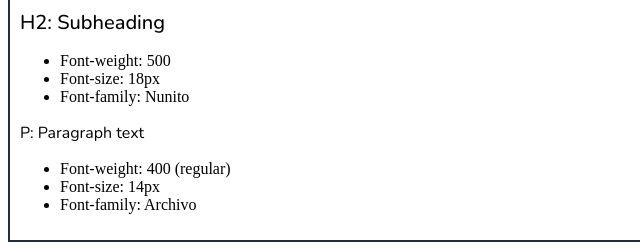
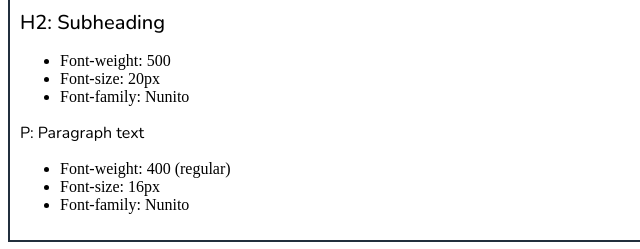
Before and after one commit to Skyfa117/ca-styleguide.github.io, a plain HTML site: page index.html in a window 1280 px wide. Shown: the part 1114-1363 px from the top of the page, 0-640 px from the left. Drawn offline with nearby package versions, Linux system fonts and the light colour scheme.

Commit message:
Update index.html

```diff
--- a/index.html
+++ b/index.html
@@ -71,7 +71,7 @@
       <h2>H2: Subheading</h2>
       <ul>
         <li>Font-weight: 500</li>
-        <li>Font-size: 18px</li>
+        <li>Font-size: 20px</li>
         <li>Font-family: Nunito</li>
       </ul>
     </div>
@@ -79,8 +79,8 @@
       <p>P: Paragraph text</p>
       <ul>
         <li>Font-weight: 400 (regular)</li>
-        <li>Font-size: 14px</li>
-        <li>Font-family: Archivo</li>
+        <li>Font-size: 16px</li>
+        <li>Font-family: Nunito</li>
       </ul>
     </div>
   </div>
```
